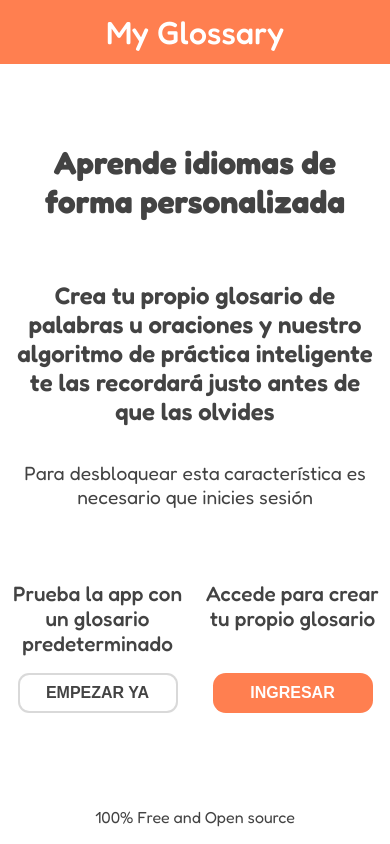
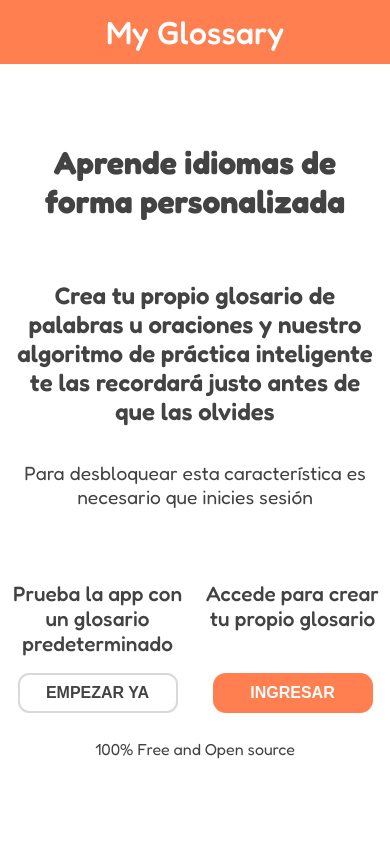
Before and after one commit to PabloTachella/my_glossary, a React app: page /welcome in a window 390 px wide. Built offline with nearby package versions, Linux system fonts and the light colour scheme; no server answers.

Commit message:
Title: Bug fixed responsive in Welcome component

```diff
--- a/src/components/views/Welcome/Welcome.css
+++ b/src/components/views/Welcome/Welcome.css
@@ -63,7 +63,7 @@
   display: flex;
   flex-direction: column;
   align-items: center;
-  height: calc(100vh - 8rem);
+  /* height: calc(100vh - 8rem); */
   margin: 0 15vw;
   text-align: center;
 }
@@ -116,9 +116,7 @@
 }
 
 .b-welcome--footer {
-  position: absolute;
-  bottom: 0;
-  margin-bottom: 5vh;
+  margin: 3vh 0;
   display: flex;
   justify-content: center;
   width: 100%;
```
